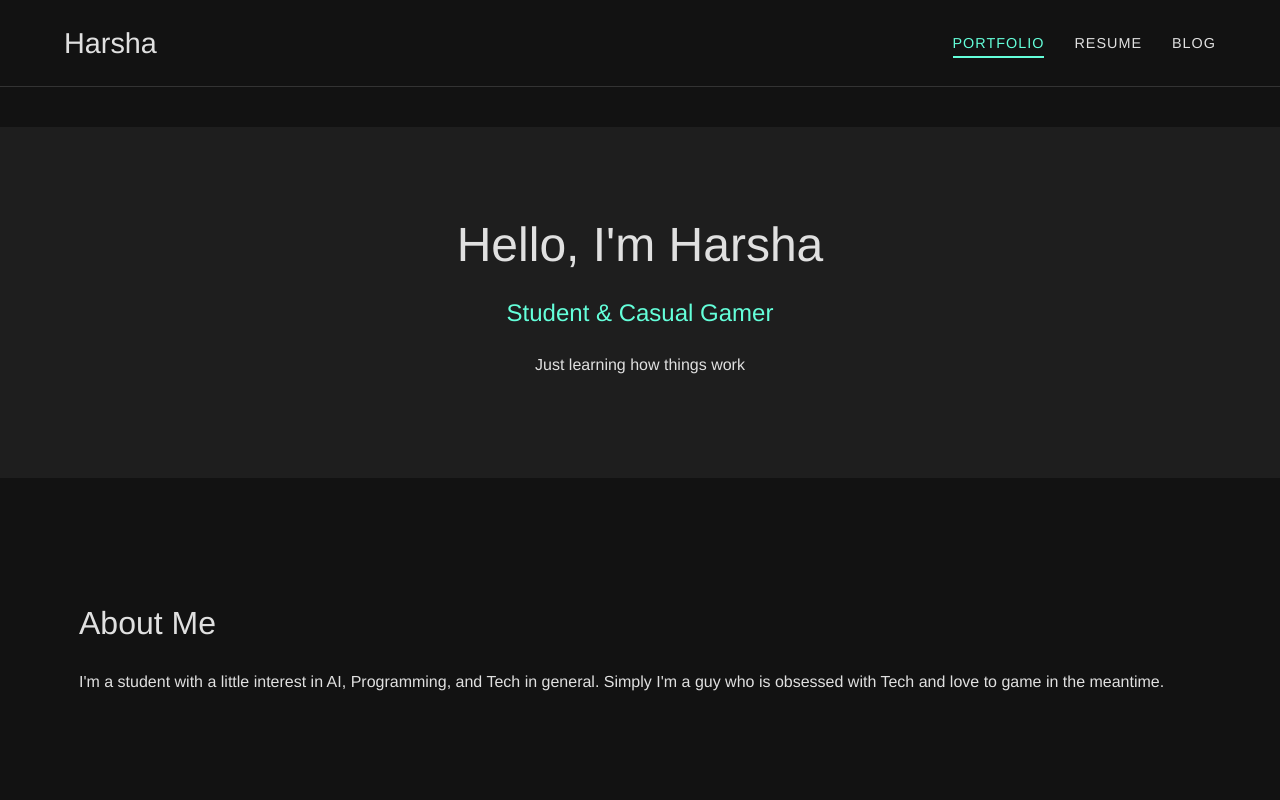
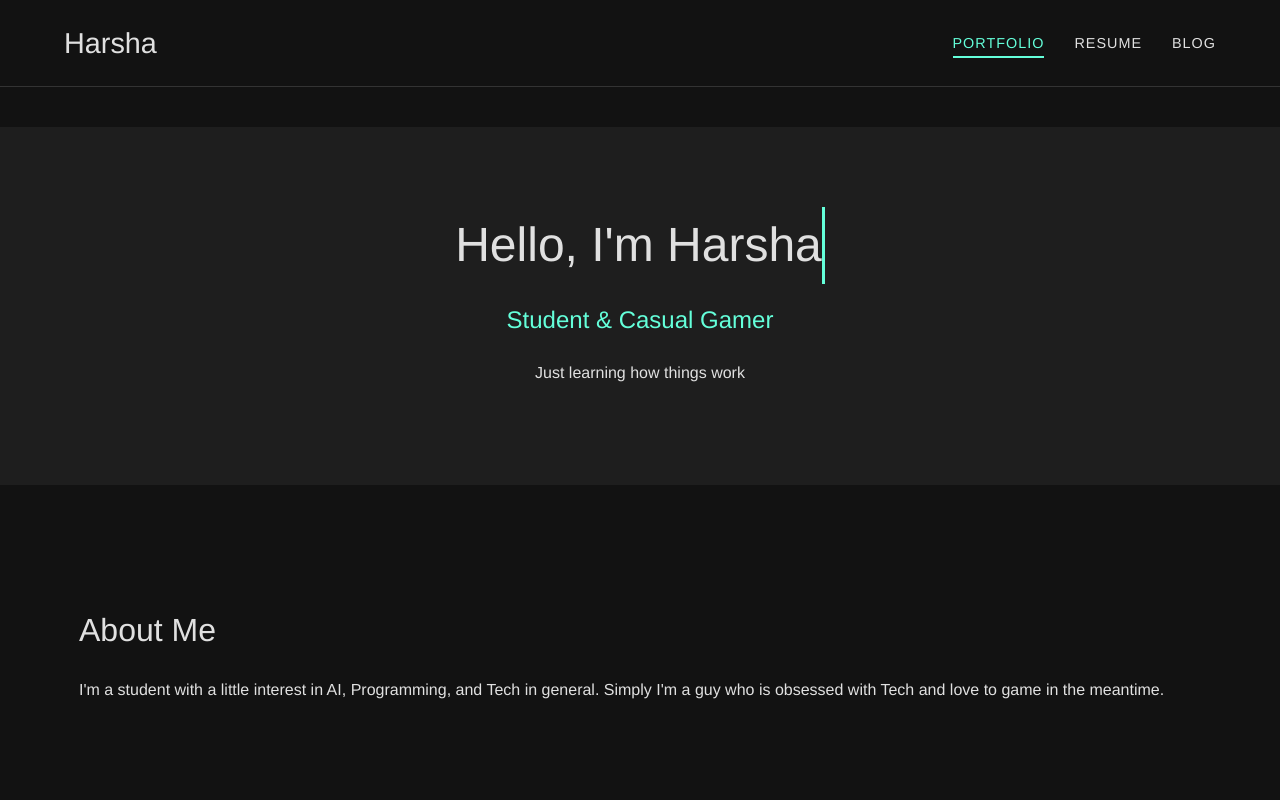
Before and after one commit to harsha260/website, a plain HTML site: page index.html in a window 1280 px wide. Shown: the top 800 px of the page. Drawn offline with Linux system fonts and the light colour scheme.

Commit message:
Update styles.css

```diff
--- a/styles.css
+++ b/styles.css
@@ -484,13 +484,24 @@ social-links a:hover {
     opacity: 0;
 }
 
-/* Cat Styles */
-.cat {
-    position: fixed;
-    width: 50px;
-    height: 50px;
-    pointer-events: none;
-    transform: translate(-50%, -50%);
-    transition: transform 0.1s ease;
-    z-index: 1000;
+
+/* Typing Animation Styles*/
+.typing-animation {
+    display: inline-block;
+    overflow: hidden;
+    white-space: nowrap;
+    margin: 0 auto; /* Gives that scrolling effect as the typing happens */
+    /*letter-spacing: .15em; /* Adjust as needed */
+    border-right: 3px solid var(--accent-color);
+    animation: typing 2s steps(30, end), blink-caret 0.75s step-end infinite;
 }
+
+@keyframes typing {
+    from { width: 0; }
+    to { width: 100%; }
+}
+
+@keyframes blink-caret {
+    from, to { border-color: transparent; }
+    50% { border-color: var(--accent-color); }
+}
```
